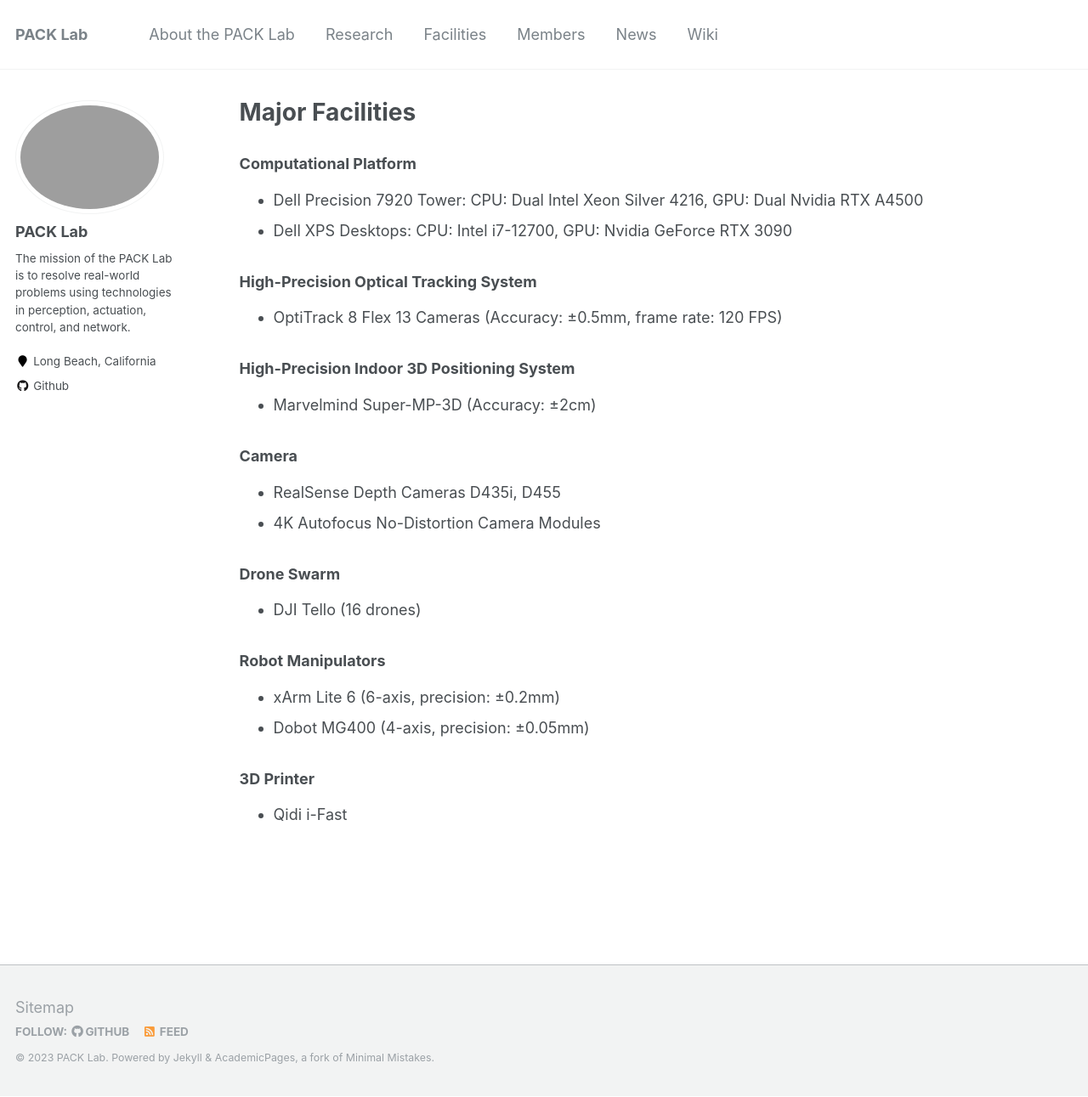
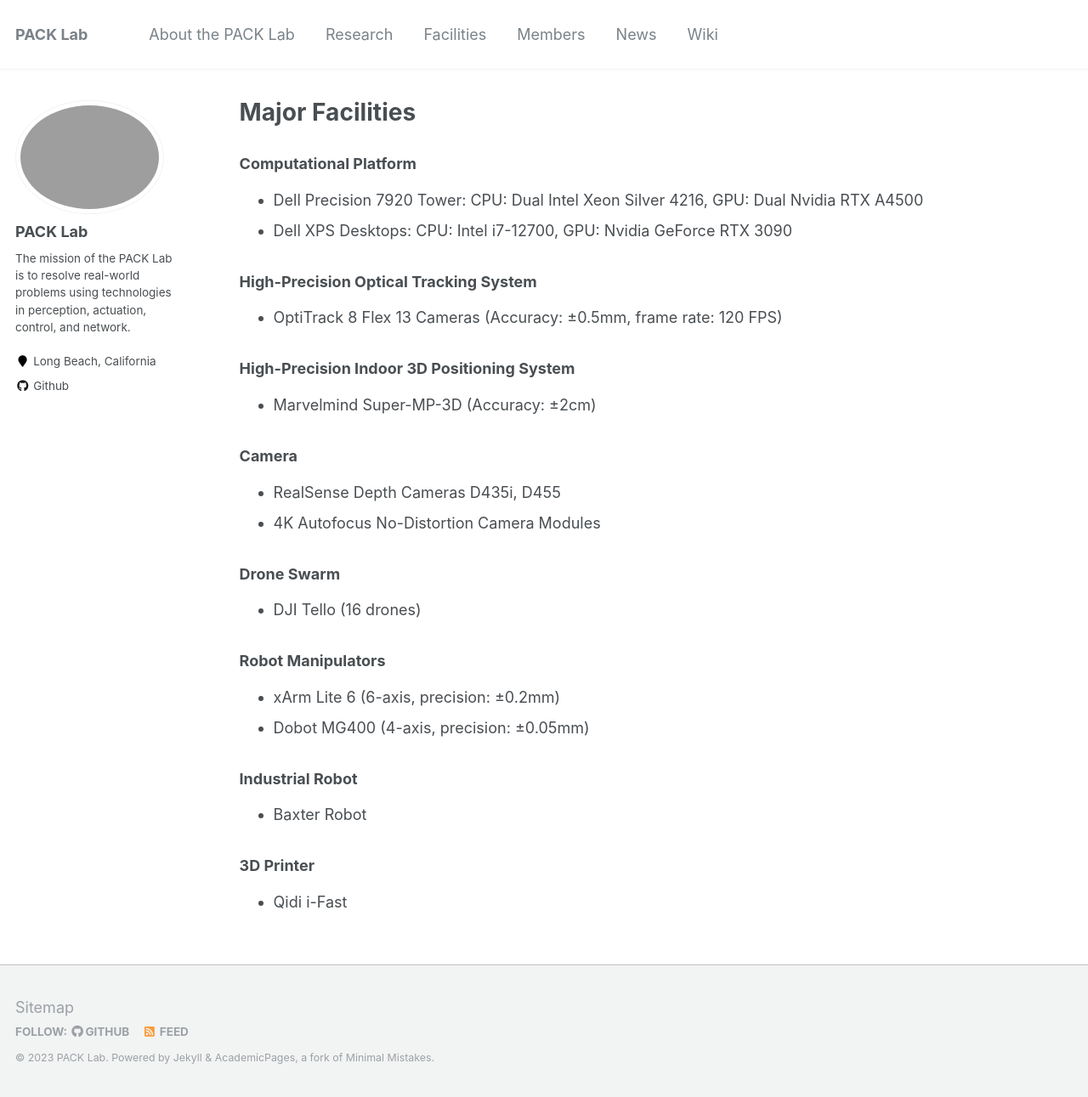
Before and after one commit to pack-lab/pack-lab.github.io, a Jekyll site: the page built from _pages/facilities.md, in a window 1280 px wide and 1291 px high. Shown: the whole window at 85% size. Built offline with Jekyll 4.4.1, drawn with Linux system fonts in a browser that asks for light colours.

Commit message:
Update facilities.md

```diff
--- a/_pages/facilities.md
+++ b/_pages/facilities.md
@@ -29,6 +29,9 @@
 * xArm Lite 6 (6-axis, precision: ±0.2mm)
 * Dobot MG400 (4-axis, precision: ±0.05mm)
 
+### Industrial Robot
+* Baxter Robot
+
 ### 3D Printer
 * Qidi i-Fast
 
```
